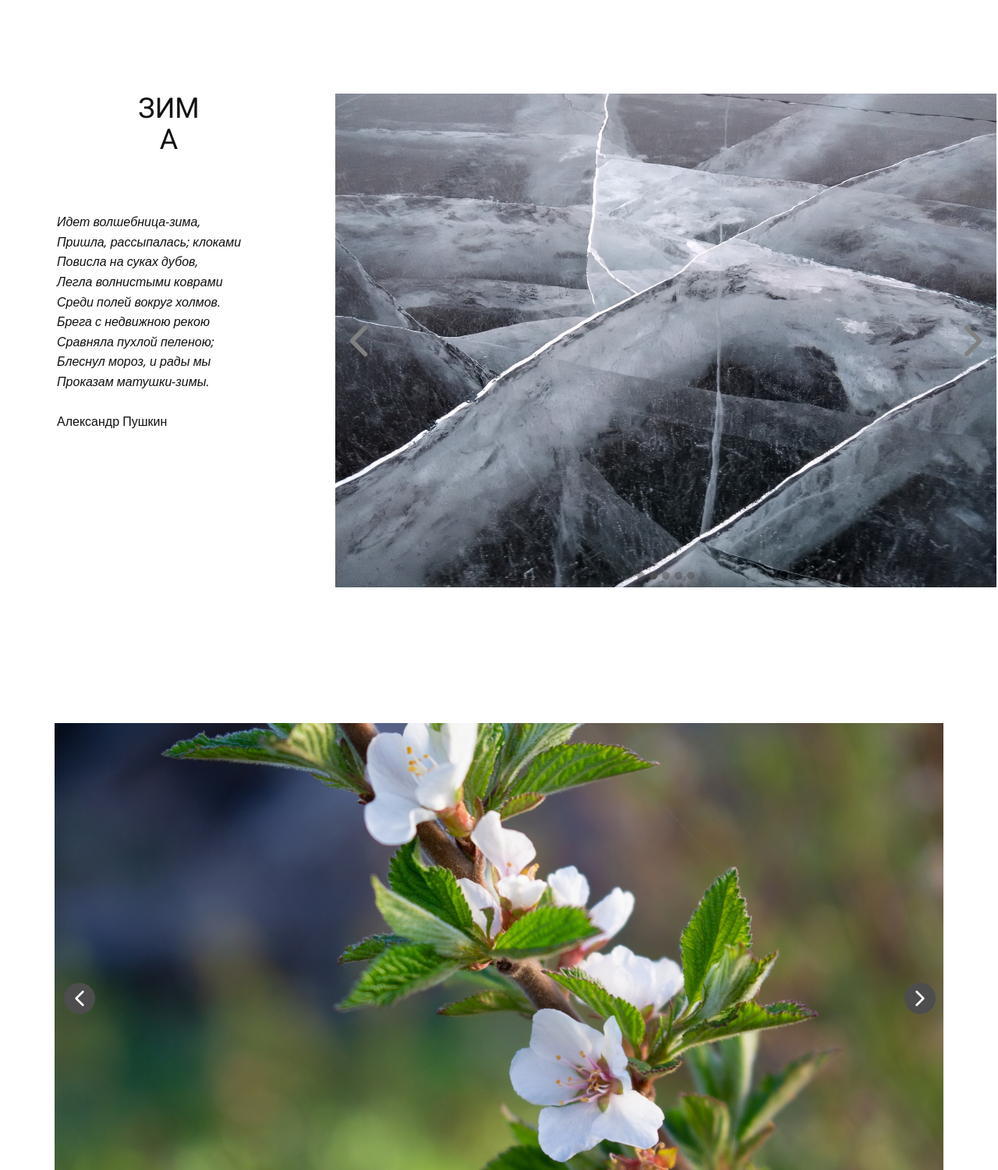
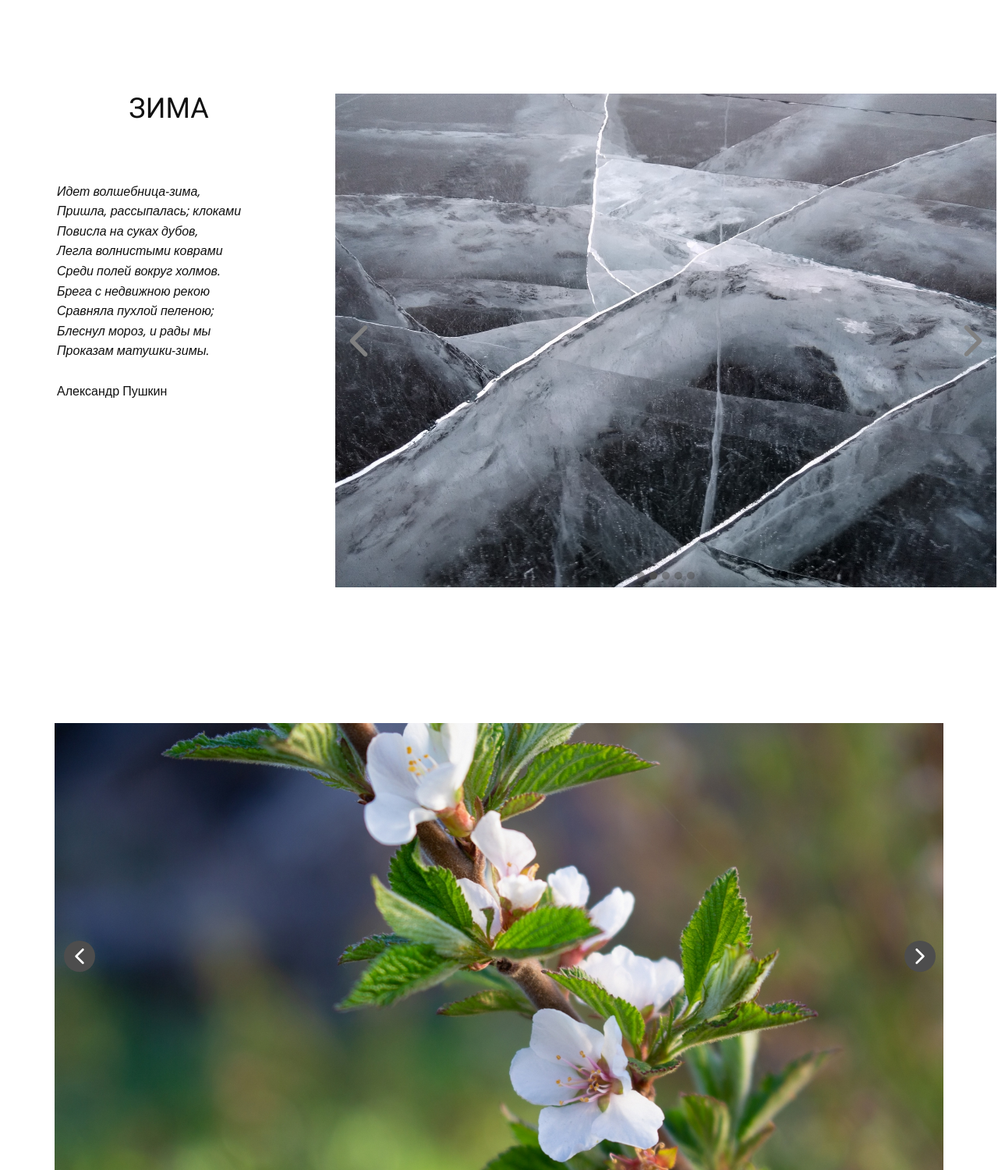
Before and after one commit to KonTiki22/all_tasks, a plain HTML site: page photoproject/Главная.html in a window 1280 px wide. Shown: the part 3340-4840 px from the top of the page at 78% size. Drawn offline with nearby package versions, Linux system fonts and the light colour scheme.

Commit message:
Add files via upload

```diff
--- a/photoproject/Главная.css
+++ b/photoproject/Главная.css
@@ -592,7 +592,7 @@
 }
 
 .u-section-5 .u-text-1 {
-  margin: 0 93px;
+  margin: 0;
 }
 
 .u-section-5 .u-text-2 {
@@ -730,11 +730,6 @@
     width: 340px;
     margin-right: 370px;
     margin-left: 0;
-  }
-
-  .u-section-5 .u-text-1 {
-    margin-left: 55px;
-    margin-right: 55px;
   }
 
   .u-section-5 .u-gallery-1 {
--- a/photoproject/Главная.html
+++ b/photoproject/Главная.html
@@ -340,7 +340,7 @@ c6.177,6.18,9.262,14.271,9.262,22.366C354.708,234.018,351.617,242.115,345.441,24
     <section class="u-align-center-md u-align-center-sm u-align-center-xs u-clearfix u-section-5" id="sec-6ef1">
       <div class="u-clearfix u-sheet u-sheet-1">
         <div class="u-container-style u-group u-group-1">
-          <div class="u-container-layout u-valign-top u-container-layout-1">
+          <div class="u-container-layout u-container-layout-1">
             <h2 class="u-align-center u-text u-text-1">ЗИМА</h2>
             <p class="u-align-left u-text u-text-2">
               <span style="font-style: italic;">Идет волшебница-зима,<br>Пришла, рассыпалась; клоками<br>Повисла на суках дубов,<br>Легла волнистыми коврами<br>Среди полей вокруг холмов.<br>Брега с недвижною рекою<br>Сравняла пухлой пеленою;<br>Блеснул мороз, и рады мы<br>Проказам матушки-зимы.
@@ -617,7 +617,7 @@ c6.177,6.18,9.262,14.271,9.262,22.366C354.708,234.018,351.617,242.115,345.441,24
               </div>
             </div>
           </div>
-          <a class="u-absolute-vcenter u-carousel-control u-carousel-control-prev u-grey-70 u-icon-circle u-opacity u-opacity-70 u-spacing-10 u-text-white u-carousel-control-1" href="#carousel-274b" role="button" data-u-slide="prev">
+          <a class="u-carousel-control u-carousel-control-prev u-grey-70 u-icon-circle u-opacity u-opacity-70 u-spacing-10 u-text-white u-carousel-control-1" href="#carousel-274b" role="button" data-u-slide="prev">
             <span aria-hidden="true">
               <svg viewBox="0 0 451.847 451.847"><path d="M97.141,225.92c0-8.095,3.091-16.192,9.259-22.366L300.689,9.27c12.359-12.359,32.397-12.359,44.751,0
 c12.354,12.354,12.354,32.388,0,44.748L173.525,225.92l171.903,171.909c12.354,12.354,12.354,32.391,0,44.744
@@ -629,7 +629,7 @@ c12.354,12.354,12.354,32.388,0,44.748L173.525,225.92l171.903,171.909c12.354,12.3
 c-12.354,12.365-32.386,12.365-44.745,0l-194.29-194.281C100.226,242.115,97.141,234.018,97.141,225.92z"></path></svg>
             </span>
           </a>
-          <a class="u-absolute-vcenter u-carousel-control u-carousel-control-next u-grey-70 u-icon-circle u-opacity u-opacity-70 u-spacing-10 u-text-white u-carousel-control-2" href="#carousel-274b" role="button" data-u-slide="next">
+          <a class="u-carousel-control u-carousel-control-next u-grey-70 u-icon-circle u-opacity u-opacity-70 u-spacing-10 u-text-white u-carousel-control-2" href="#carousel-274b" role="button" data-u-slide="next">
             <span aria-hidden="true">
               <svg viewBox="0 0 451.846 451.847"><path d="M345.441,248.292L151.154,442.573c-12.359,12.365-32.397,12.365-44.75,0c-12.354-12.354-12.354-32.391,0-44.744
 L278.318,225.92L106.409,54.017c-12.354-12.359-12.354-32.394,0-44.748c12.354-12.359,32.391-12.359,44.75,0l194.287,194.284
```
Also changed, not shown: photoproject/index.html (+1 -1 lines).
